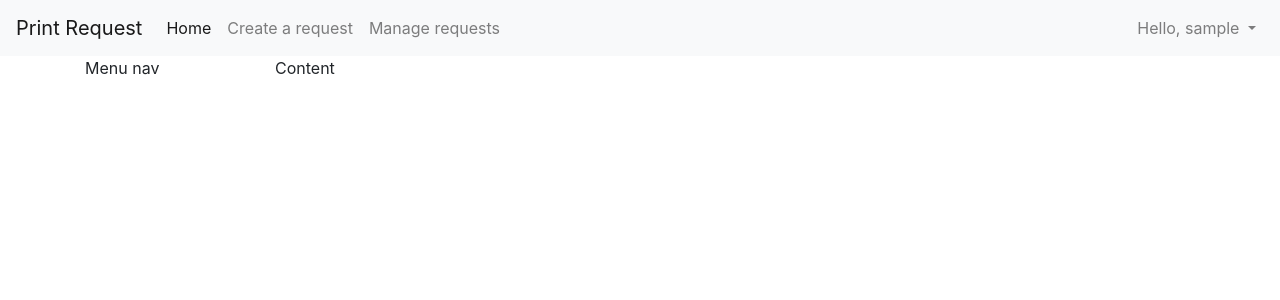
After one commit to Kyalma/print_request, a Django app: page / in a window 1280 px wide. The commit adds this page. Shown: the top 300 px of the page. Run offline with Django 3.2, Linux system fonts and the light colour scheme; the visitor is signed in with stand-in values (Sample User, id 1); some libraries are stand-ins or nearby versions.

Commit message:
templaaaaaaates

```diff
--- a/pullapp/templates/pullapp/base.html
+++ b/pullapp/templates/pullapp/base.html
@@ -1,12 +1,40 @@
-{% load static %}
-<!DOCTYPE html>
-<html lang="en">
-<head>
-    <title>{% block title %}Print Request{% endblock %}</title>
-</head>
-<body>
-    <div id="content">
-        {% block content %}{% endblock %}
+{% extends "pullapp/base_wo_navbar.html" %}
+{% block navbar %}
+<nav class="navbar navbar-expand-lg navbar-light bg-light">
+    <a class="navbar-brand" href="#">Print Request</a>
+    <button class="navbar-toggler" type="button" data-toggle="collapse" data-target="#navbarNavDropdown" aria-controls="navbarNavDropdown" aria-expanded="false" aria-label="Toggle navigation">
+        <span class="navbar-toggler-icon"></span>
+    </button>
+    <div class="collapse navbar-collapse" id="navbarNavDropdown">
+        <ul class="navbar-nav w-100">
+        <li class="nav-item active">
+            <a class="nav-link" href="/">Home</a>
+        </li>
+        {% if perms.pullapp.add_submissionmodel %}
+        <li class="nav-item">
+            <a class="nav-link" href="#">Create a request</a>
+        </li>
+        {% endif %}
+        {% if perms.pullapp.add_slicermodel %}
+        <li class="nav-item">
+            <a class="nav-link" href="#">Manage requests</a>
+        </li>
+        {% endif %}
+        <!--
+        <li class="nav-item">
+            <a class="nav-link" href="#">Pricing</a>
+        </li> -->
+        <li class="nav-item dropdown ml-auto">
+            <a class="nav-link dropdown-toggle" href="#" id="navbarDropdownMenuLink" data-toggle="dropdown" aria-haspopup="true" aria-expanded="false">
+            Hello, {{ user.username }}
+            </a>
+            <div class="dropdown-menu dropdown-menu-right" aria-labelledby="navbarDropdownMenuLink">
+            <a class="dropdown-item" href="/account/">My account</a>
+            <div class="dropdown-divider"></div>
+            <a class="dropdown-item" href="/logout/">Logout</a>
+            </div>
+        </li>
+        </ul>
     </div>
-</body>
-</html>
+</nav>
+{% endblock %}
--- /dev/null
+++ b/pullapp/templates/pullapp/base_wo_navbar.html
@@ -0,0 +1,20 @@
+{% load static %}
+<!DOCTYPE html>
+<html lang="en">
+<head>
+    <meta charset="utf-8">
+    <meta name="viewport" content="width=device-width, initial-scale=1, shrink-to-fit=no">
+    <link rel="stylesheet" href="https://maxcdn.bootstrapcdn.com/bootstrap/4.0.0/css/bootstrap.min.css" integrity="sha384-Gn5384xqQ1aoWXA+058RXPxPg6fy4IWvTNh0E263XmFcJlSAwiGgFAW/dAiS6JXm" crossorigin="anonymous">
+
+    <title>{% block title %}Print Request{% endblock %}</title>
+</head>
+<body>
+    {% block navbar %}{% endblock %}
+    <div id="content">
+        {% block content %}{% endblock %}
+    </div>
+    <script src="https://code.jquery.com/jquery-3.2.1.slim.min.js" integrity="sha384-KJ3o2DKtIkvYIK3UENzmM7KCkRr/rE9/Qpg6aAZGJwFDMVNA/GpGFF93hXpG5KkN" crossorigin="anonymous"></script>
+    <script src="https://cdnjs.cloudflare.com/ajax/libs/popper.js/1.12.9/umd/popper.min.js" integrity="sha384-ApNbgh9B+Y1QKtv3Rn7W3mgPxhU9K/ScQsAP7hUibX39j7fakFPskvXusvfa0b4Q" crossorigin="anonymous"></script>
+    <script src="https://maxcdn.bootstrapcdn.com/bootstrap/4.0.0/js/bootstrap.min.js" integrity="sha384-JZR6Spejh4U02d8jOt6vLEHfe/JQGiRRSQQxSfFWpi1MquVdAyjUar5+76PVCmYl" crossorigin="anonymous"></script>
+</body>
+</html>
--- /dev/null
+++ b/pullapp/templates/pullapp/home.html
@@ -0,0 +1,16 @@
+{% extends 'pullapp/base.html' %}
+{% block title %}Home{% endblock %}
+{% block content %}
+
+<div class="container">
+    <div class=row>
+        <div class="col-lg-2">
+            Menu nav
+        </div>
+        <div class="col">
+            Content
+        </div>
+    </div>
+</div>
+
+{% endblock %}
--- a/pullrequest/urls.py
+++ b/pullrequest/urls.py
@@ -14,10 +14,13 @@ Including another URLconf
     2. Add a URL to urlpatterns:  path('blog/', include('blog.urls'))
 """
 from django.contrib import admin
+from django.contrib.auth import views as auth_views
+from django.contrib.auth.decorators import login_required
 from django.urls import path
 from django.conf import settings
 from django.conf.urls import url
 from django.conf.urls.static import static
+from django.views.generic.base import TemplateView
 
 from rest_framework_swagger.views import get_swagger_view
 
@@ -25,6 +28,10 @@ import pullapp.views.front_views as front_views
 import pullapp.views.rest_views as rest_views
 
 urlpatterns = [
+    url(r'^$',
+        login_required(
+            TemplateView.as_view(template_name='pullapp/home.html')),
+        name='home'),
     path('admin/', admin.site.urls),
     url(r'^docs/$', get_swagger_view(title='Print Request API')),
     url(r'^submission/list/$',
@@ -49,5 +56,13 @@ urlpatterns = [
         rest_views.PrinterGenericAPI.as_view()),
     url(r'^slice/(?P<id_submission>[\w\-]+)/$',
         rest_views.SlicerParamGenericAPI.as_view()),
-    url(r'^signup/$', front_views.signup, name='signup')
+    url(r'^signup/$', front_views.signup, name='signup'),
+    url(r'^login/$', auth_views.LoginView.as_view(
+            template_name='pullapp/login.html',
+            redirect_authenticated_user=True), name='login'),
+    url(r'^logout/$', auth_views.LogoutView.as_view(), name='logout'),
+    url(r'^account/$',
+        login_required(
+            TemplateView.as_view(template_name='pullapp/account.html')),
+        name='account'),
 ] + static(settings.STATIC_URL, document_root=settings.STATIC_ROOT)
```
Also changed, not shown: pullapp/templates/pullapp/account.html (added, +12 -0 lines), pullapp/templates/pullapp/login.html (added, +11 -0 lines), pullapp/templates/pullapp/signup.html (+4 -4 lines).
